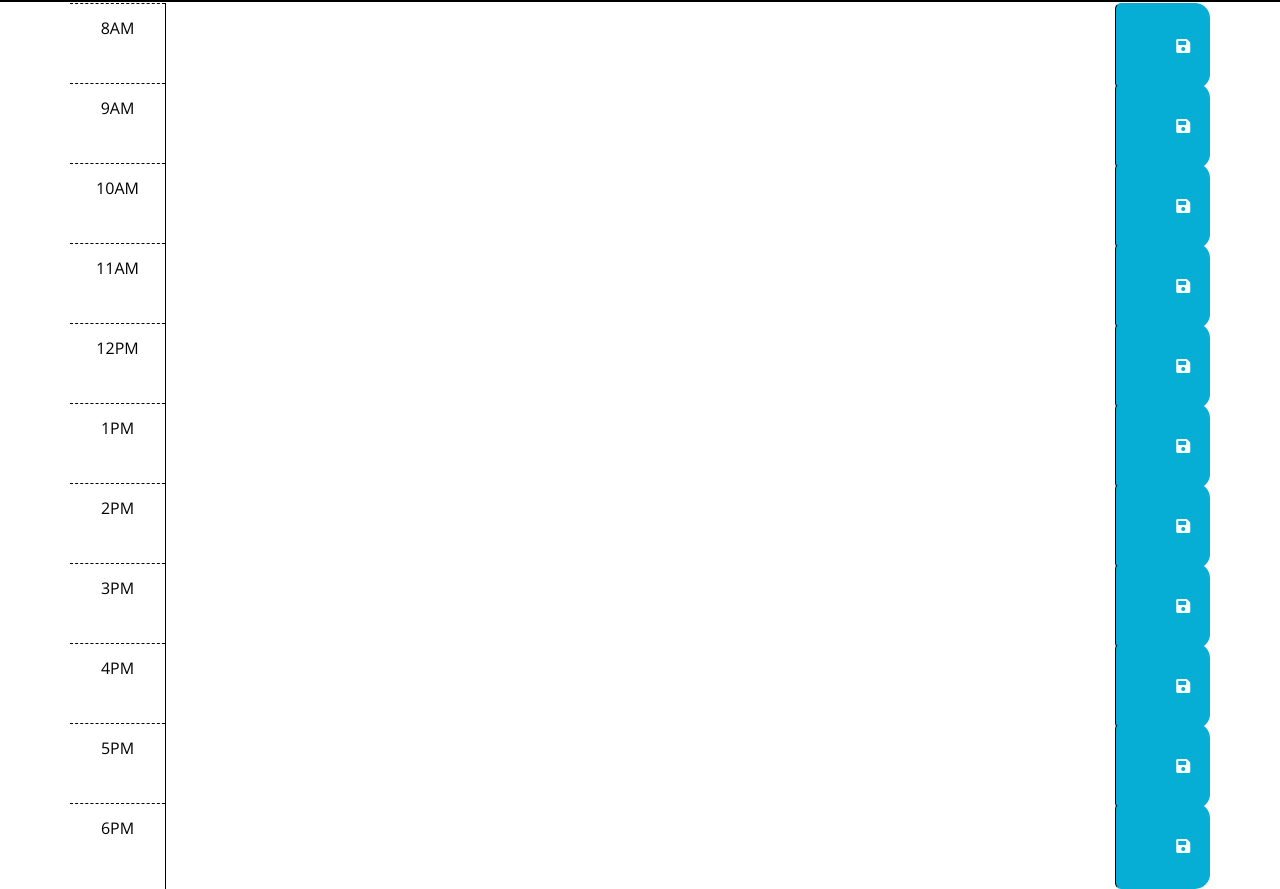
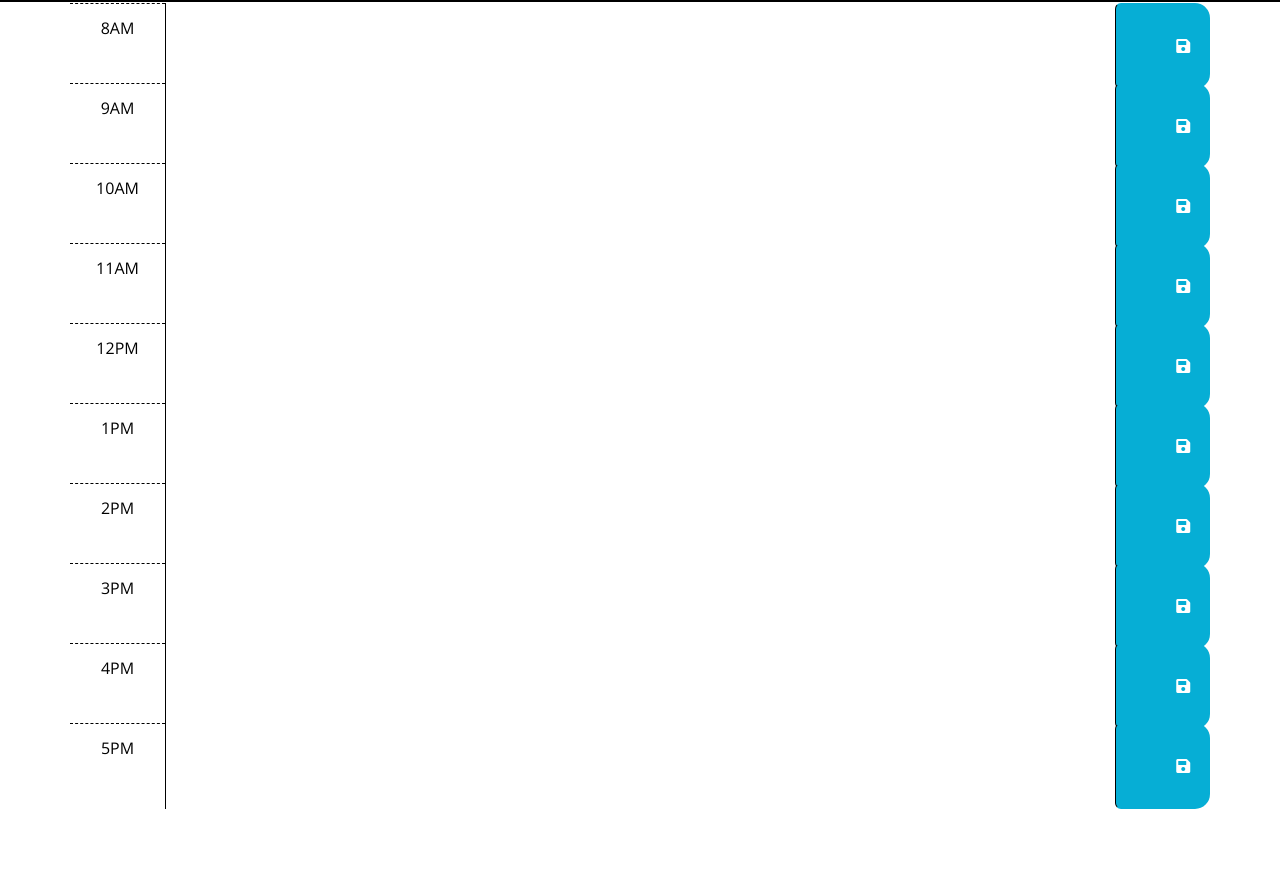
Before and after one commit to emeritolopes/myplanner, a plain HTML site: page starter/index.html in a window 1280 px wide. Shown: the part 249-1138 px from the top of the page. After the commit the page ends 1058 px from the top, so only its background shows below. Drawn offline with nearby package versions, Linux system fonts and the light colour scheme.

Commit message:
modified timeblocks

```diff
--- a/starter/index.html
+++ b/starter/index.html
@@ -111,14 +111,6 @@
           <i class="fas fa-save" aria-hidden="true"></i>
         </button>
       </div>
-
-      <div id="hour-18" class="row time-block">
-        <div class="col-2 col-md-1 hour text-center py-3">6PM</div>
-        <textarea id="6pm-text" class="col-8 col-md-10 description" rows="3"> </textarea>
-        <button class="btn saveBtn col-2 col-md-1" aria-label="save">
-          <i class="fas fa-save" aria-hidden="true"></i>
-        </button>
-      </div>
     </div>
 
     <script src="https://cdnjs.cloudflare.com/ajax/libs/jquery/3.2.1/jquery.min.js"></script>
--- a/starter/script.js
+++ b/starter/script.js
@@ -13,6 +13,7 @@ $(document).ready(function () {
 var displayTime = document.querySelector("#currentDay");
 
 //display time and date using dayjs
+
 var currentTime = dayjs().format("dddd, MMMM D, YYYY, h:mm:ss a");
 displayTime.textContent = currentTime;
 
@@ -33,7 +34,6 @@ $(document).ready(function () {
     $(".time-block").each(function () {
         var blockHour = parseInt($(this).attr("id").split("-")[1]);
 
-        // Check the time and add the classes for background indicators
         if (blockHour < currentHour) {
           $(this).addClass("past");
         } else if (blockHour === currentHour) {
@@ -45,3 +45,4 @@ $(document).ready(function () {
           $(this).addClass("future");
         }
       });
+}
```
Lines whose indentation alone changed are shown as unchanged.
